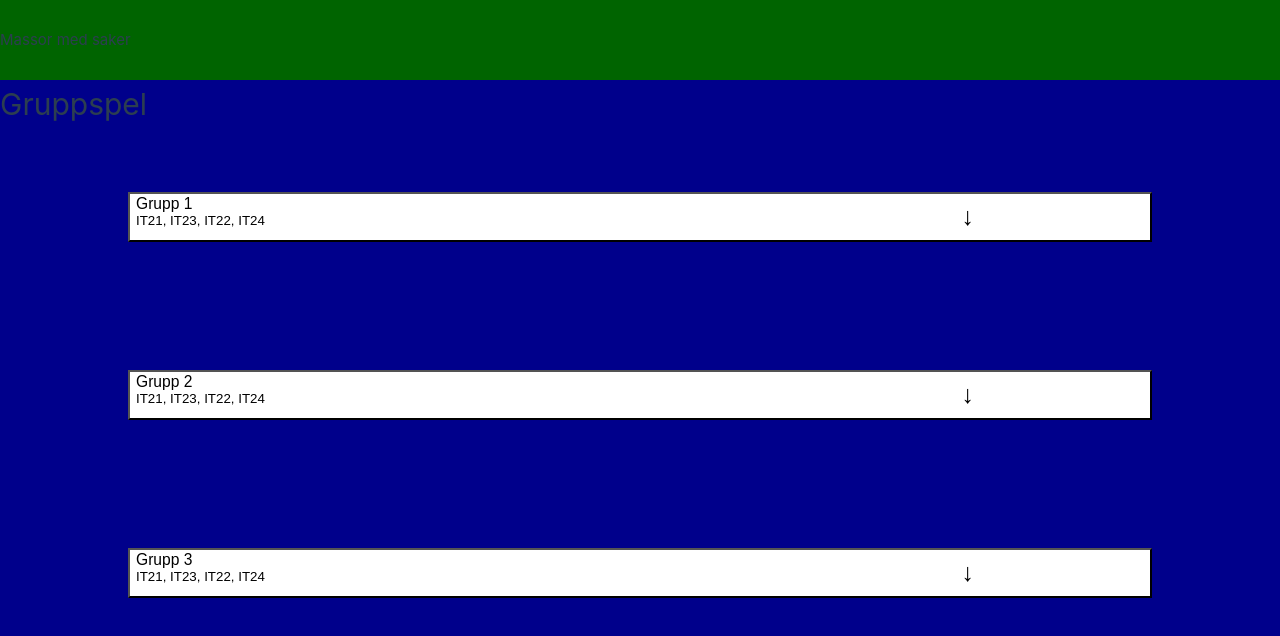
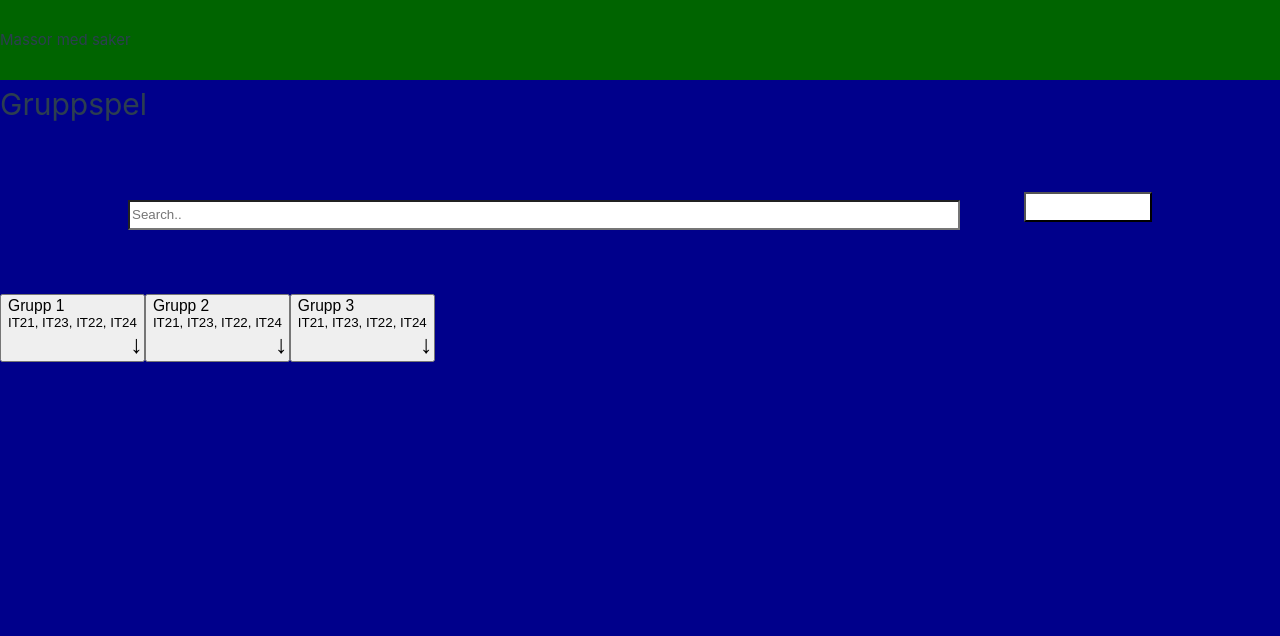
Before and after one commit to CD47484/Volleyboll-Gruppspel, a Vue app in the folder Gruppspel/: page / in a window 1280 px wide. Shown: the top 636 px of the page. Built offline with nearby package versions, Linux system fonts and the light colour scheme.

Commit message:
search bar

```diff
--- a/Gruppspel/src/App.vue
+++ b/Gruppspel/src/App.vue
@@ -9,20 +9,24 @@
 
   <h1>Gruppspel</h1>
 
+  <div class="search-container">
+    <input type="text" class="search" placeholder="Search..">
+    <button class="search-btn"></button>
+  </div>
 
-  <button class="container">
+  <button class="group-container">
     <h3 class="Grupper">Grupp 1</h3> <!--fetchar in grupperna-->
     <p class="lag">IT21, IT23, IT22, IT24</p> <!--fetchar in lagen-->
     <p class="pil"> ↓</p>
   </button>
 
-  <button class="container">
+  <button class="group-container">
     <h3 class="Grupper">Grupp 2</h3>
     <p class="lag">IT21, IT23, IT22, IT24</p>
     <p class="pil"> ↓</p>
   </button>
 
-  <button class="container">
+  <button class="group-container">
     <h3 class="Grupper">Grupp 3</h3>
     <p class="lag">IT21, IT23, IT22, IT24</p>
     <p class="pil"> ↓</p>
@@ -75,4 +79,22 @@
   bottom: 60%;
   font-size: 25px;
 }
+.search{
+  position: relative;
+  left: 5%;
+  right: 5%;
+  margin: 5%;
+  height: 30px;
+  width: 65%;
+  align-items: center;
+  background-color: white;
+}
+.search-btn{
+  position: relative;
+  margin: 5%;
+  height: 30px;
+  width: 10%;
+  align-items: center;
+  background-color: white;
+}
 </style>
```
